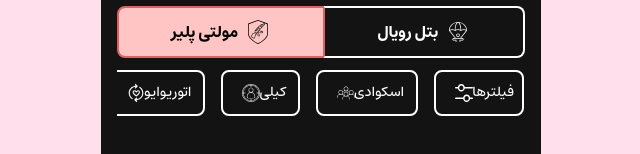
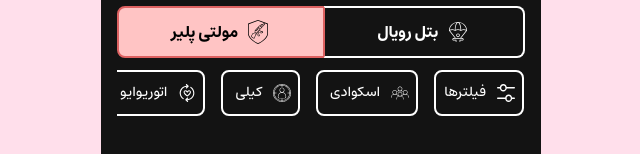
Before and after one commit to slmn-pr/gg10-front, a React (Vite) app: page /home in a window 1280 px wide. Shown: the part 548-702 px from the top of the page, without its empty margins (319-959 px from the left). Built offline with nearby package versions, Linux system fonts and the light colour scheme.

Commit message:
Refactor FilterChip and FilterDrawerToggler components to swap icon positions for improved visual consistency. Update theme to add RTL support for buttons with adjusted icon margins.

```diff
--- a/src/pages/home/containers/HomeFilters/components/FilterChip.jsx
+++ b/src/pages/home/containers/HomeFilters/components/FilterChip.jsx
@@ -6,8 +6,8 @@ export default function FilterChip({ onClick, label, icon, active = false }) {
     <Button
       size="large"
       variant="outlined"
-      endIcon={icon}
-      startIcon={active ? <FilterChipCloseButton /> : <></>}
+      startIcon={icon}
+      endIcon={active ? <FilterChipCloseButton /> : <></>}
       sx={{
         minWidth: 'max-content',
         borderRadius: 2,
--- a/src/pages/home/containers/HomeFilters/components/FilterDrawerToggler.jsx
+++ b/src/pages/home/containers/HomeFilters/components/FilterDrawerToggler.jsx
@@ -5,7 +5,7 @@ export default function FilterDrawerToggler({ onClick, label, icon, active = fal
     <Button
       size="large"
       variant="outlined"
-      endIcon={icon}
+      startIcon={icon}
       sx={{
         minWidth: 'max-content',
         borderRadius: 2,
--- a/src/theme/index.js
+++ b/src/theme/index.js
@@ -276,6 +276,23 @@ const theme = createTheme({
         },
       },
     },
+    MuiButton: {
+      defaultProps: {
+        dir: 'rtl',
+      },
+      styleOverrides: {
+        startIcon: {
+          marginRight: -4, // -4px
+          marginLeft: '8px',
+        },
+        endIcon: {
+          marginRight: 8,
+          marginLeft: -4,
+          // margin-right: -4px;
+          // margin-left: 8px;
+        },
+      },
+    },
   },
 });
 
```
